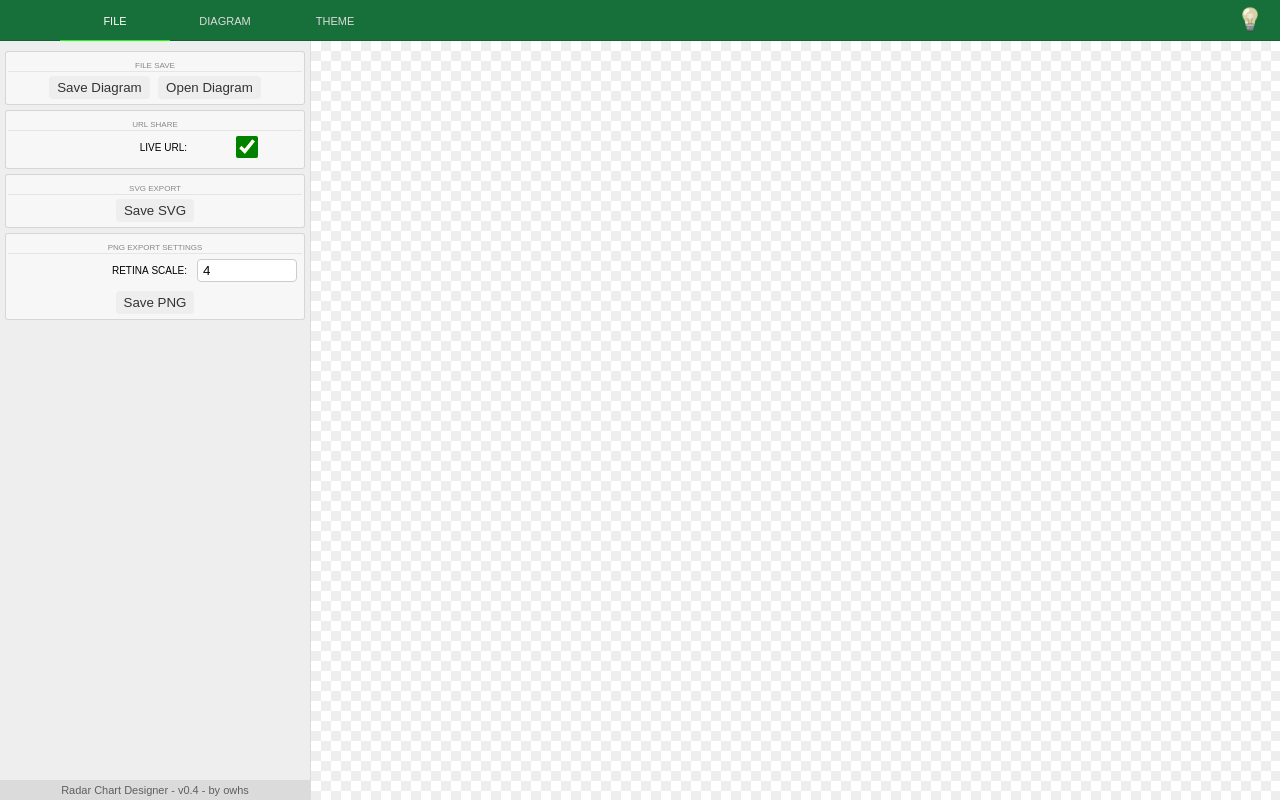
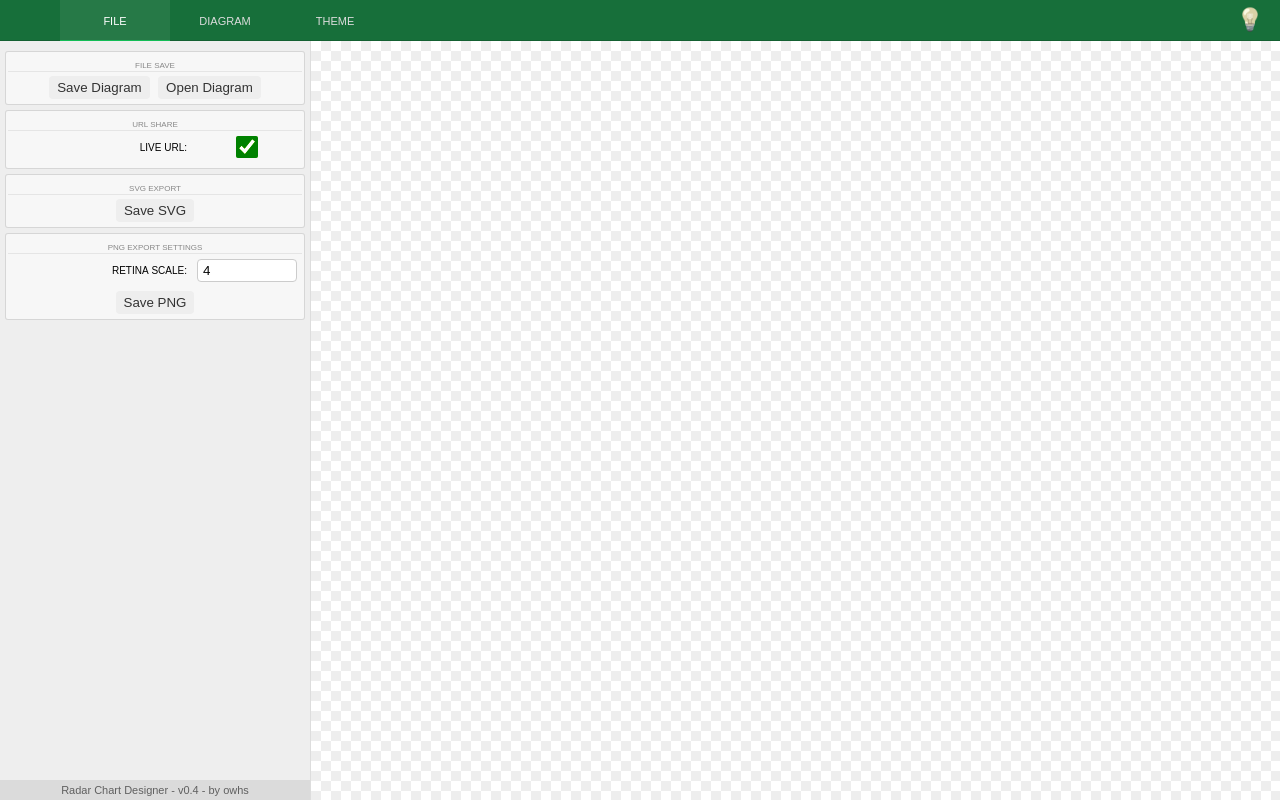
Before and after one commit to owhs/radar-chart-designer, a plain HTML site: page index.html in a window 1280 px wide. Drawn offline with Linux system fonts and the light colour scheme.

Commit message:
Update style.css

```diff
--- a/style.css
+++ b/style.css
@@ -73,12 +73,13 @@ nav>a{
     color: #ddd;
     text-decoration: none;
     font-variant: small-caps;
-    transition: color .3s,box-shadow 2s;
+    transition: color .3s,box-shadow .3s,background .3s;
 }
 
 nav>a:hover,nav>a.active {
     color: #fff;
-    box-shadow: 0 1px 0 #18ff00;
+    box-shadow: 0 1px 0 #12bc55;
+    background: #fff1;
 }
 
 nav>a.logo {
```
